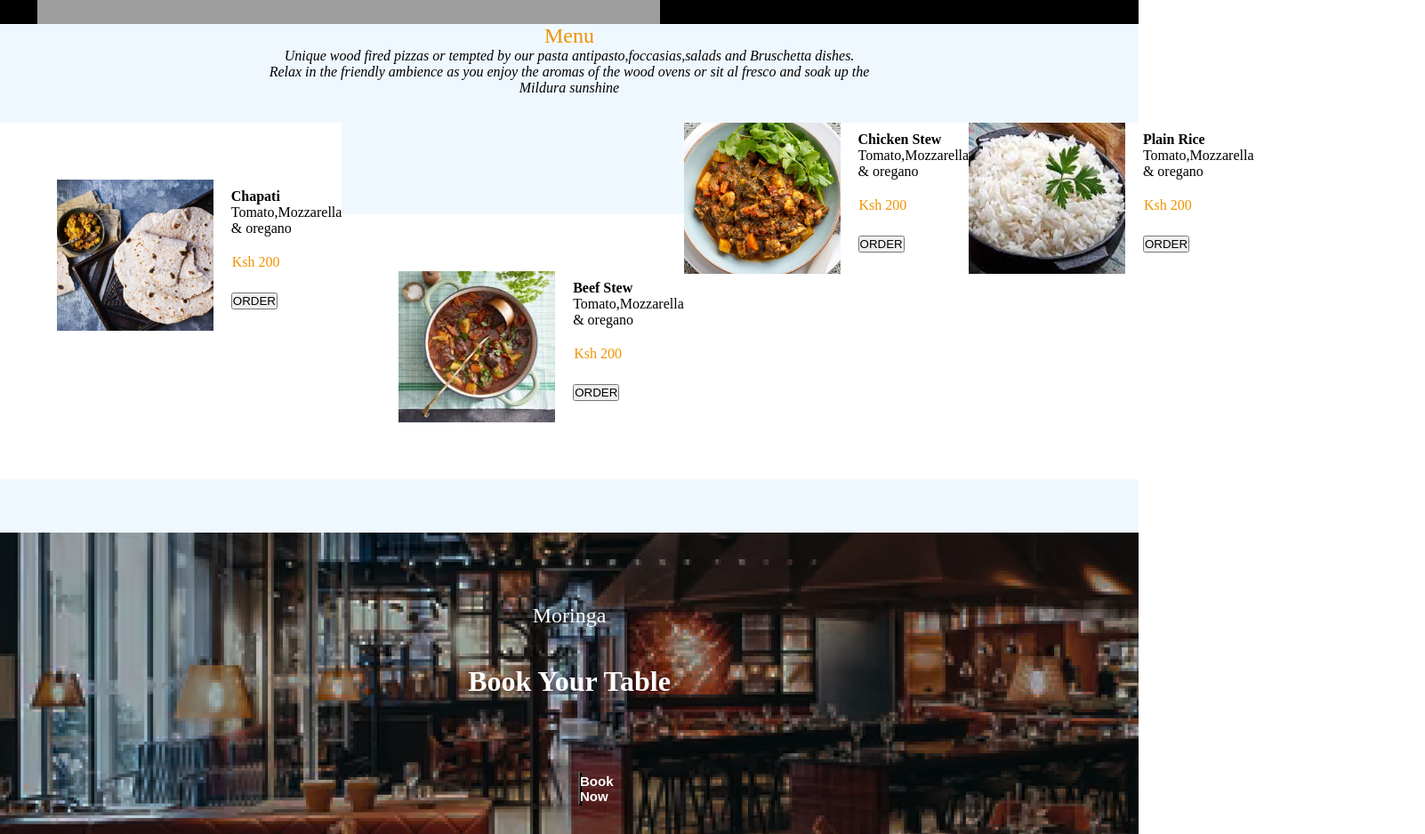
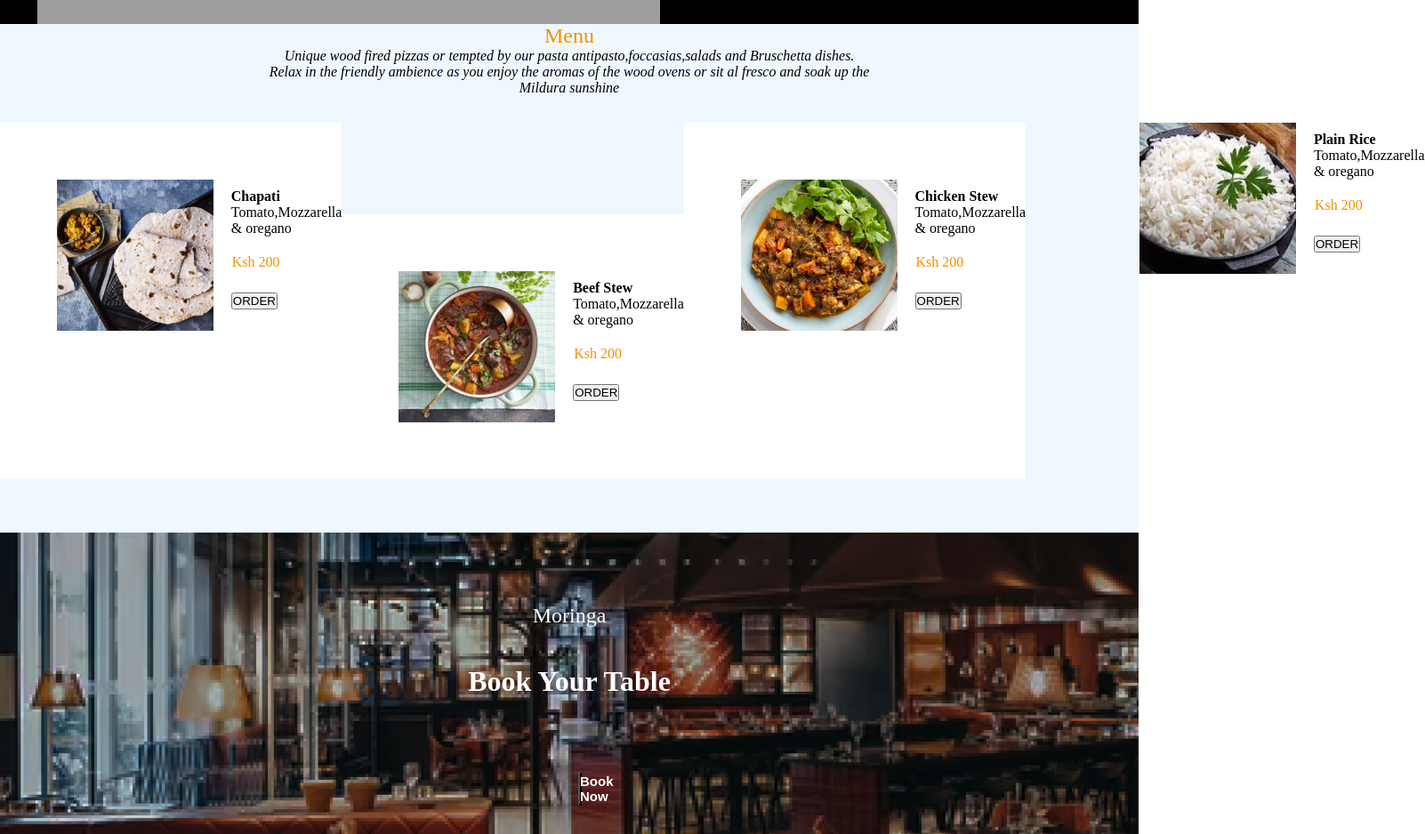
Before and after one commit to Samuel-Ndienye/EAT, a plain HTML site: page index.html in a window 1280 px wide. Shown: the part 1560-2498 px from the top of the page at 89% size, 1602 px wide, since content can reach past the window. Drawn offline with Linux system fonts and the light colour scheme; grey boxes are pictures that could not be loaded.

Commit message:
Update index.css

```diff
--- a/index.css
+++ b/index.css
@@ -246,7 +246,14 @@ padding-bottom: 2%;
                     .col6{
                         display: flex;
                         background: white;
-                        width: 350px;}
+                        width: 350px;
+                        padding-top: 5%;
+                        padding-left: 5%;
+                        padding-bottom: 5%;
+                        padding-bottom: 5%;
+                        padding-left: 5%;
+                        margin-right: 10%;
+                  }
 
                        .rice{
                             margin-left: 20px;
```
